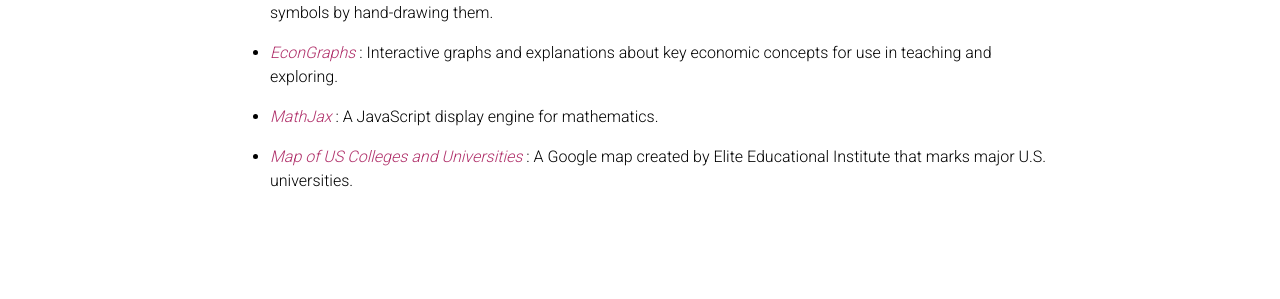
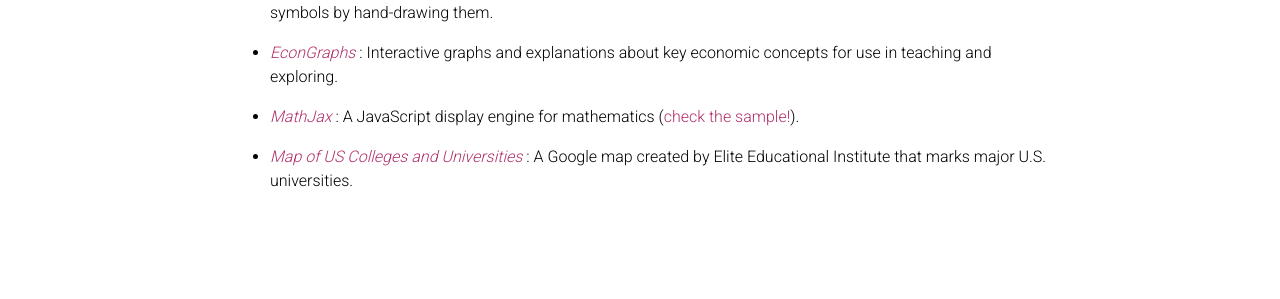
Before and after one commit to egorbronnikov/egorbronnikov.github.io, a Jekyll site: the page built from _pages/usefullinks.md, in a window 1280 px wide. Shown: the part 277-576 px from the top of the page. Built offline with Jekyll 4.4.1, drawn with Linux system fonts in a browser that asks for light colours; comment, search, counter and statistics services are not loaded; a style sheet for code colours, icons or effects is not loaded.

Commit message:
Update usefullinks.md

```diff
--- a/_pages/usefullinks.md
+++ b/_pages/usefullinks.md
@@ -14,6 +14,6 @@
 
   - _[EconGraphs](https://www.econgraphs.org/)_ : Interactive graphs and explanations about key economic concepts for use in teaching and exploring.
 
-  - _[MathJax](https://www.mathjax.org/)_ : A JavaScript display engine for mathematics.
+  - _[MathJax](https://www.mathjax.org/)_ : A JavaScript display engine for mathematics ([check the sample!](https://www.mathjax.org/#samples)).
 
   - _[Map of US Colleges and Universities](https://www.google.com/maps/d/viewer?mid=1r0NcKI21QnisjjXxcXwkz8fIZCI&hl=en_US&ll=38.204727210033965%2C-112.63522232333113&z=5)_ : A Google map created by Elite Educational Institute that marks major U.S. universities.
```
